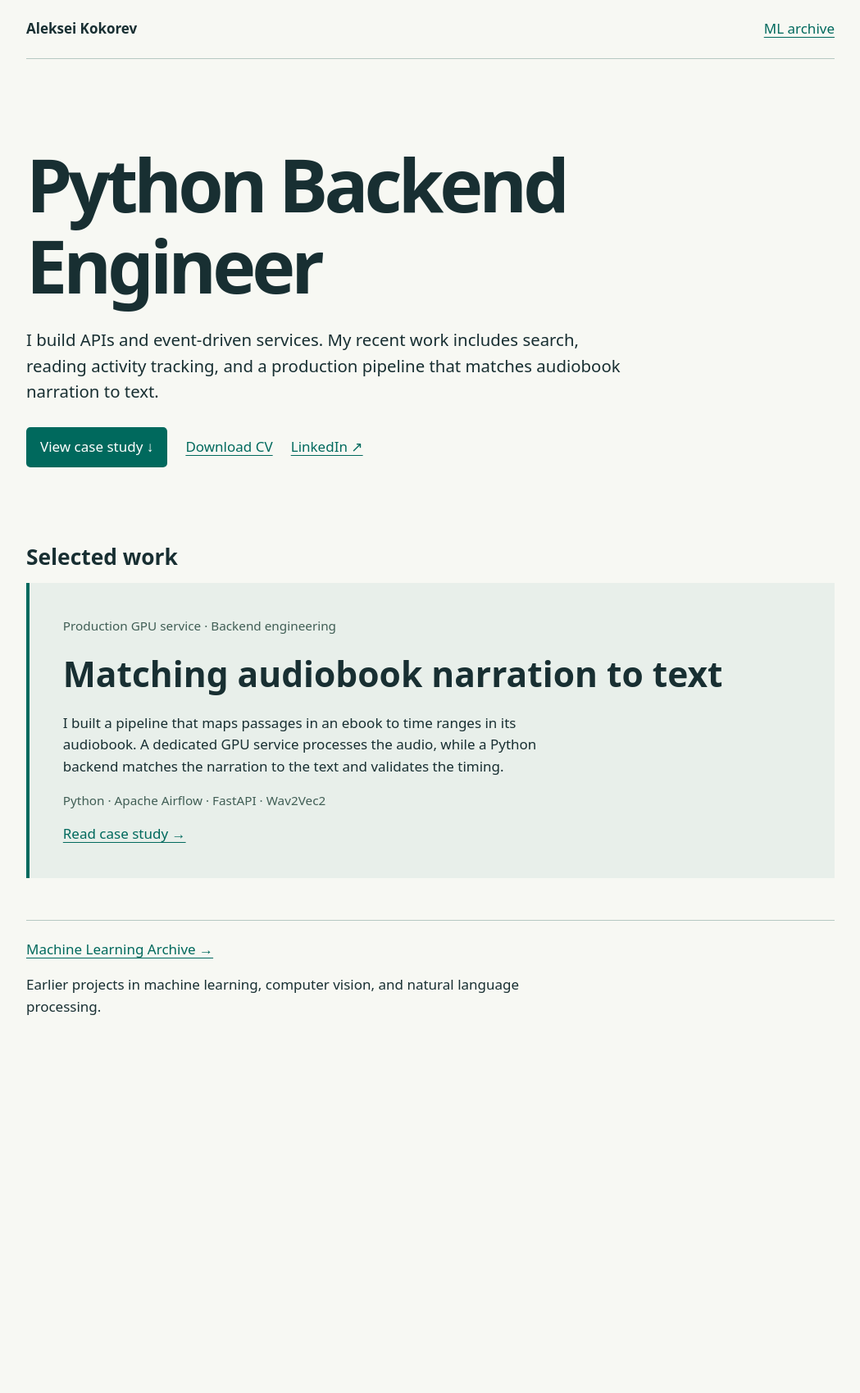
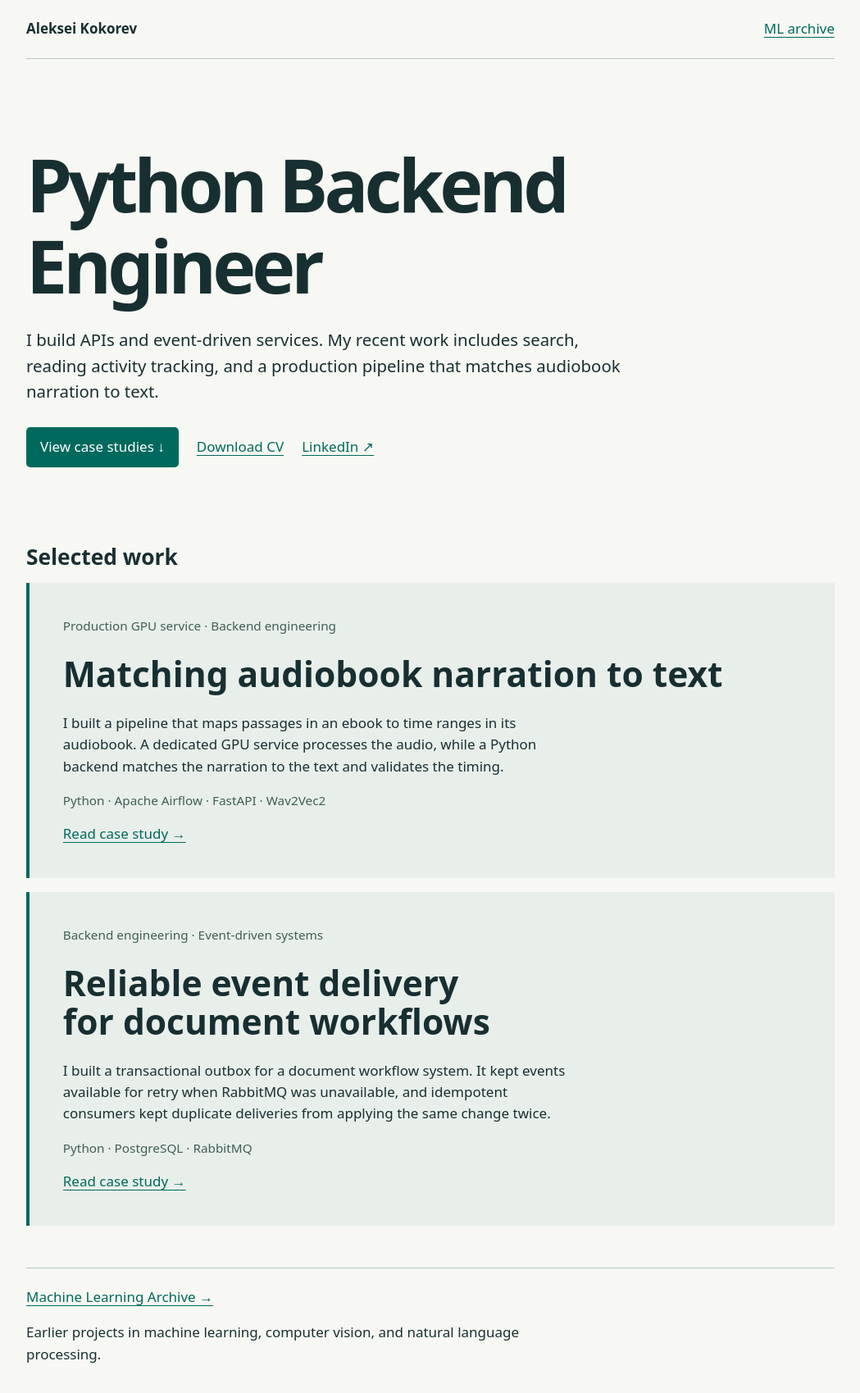
Before and after one commit to alex-coch/alex-coch.github.io, a Jekyll site: the page index.html, which Jekyll copies as it is, in a window 1280 px wide. Shown: the whole page at 82% size, without its empty margins (115-1164 px from the left). Built offline with Jekyll 4.4.1, drawn with Linux system fonts in a browser that asks for light colours; before the commit the page ends 1275 px from its top, so only the background shows below that.

Commit message:
Publish transactional outbox case study and fix audio diagram spacing

```diff
--- a/assets/portfolio.css
+++ b/assets/portfolio.css
@@ -20,3 +20,4 @@ article {background:#e8efea;border-left:4px solid var(--accent);padding:clamp(1.
 .pipeline .edge {padding:.55rem 1rem;color:#405e55;font-size:.9rem}
 footer {margin:3rem 0 2rem;border-top:1px solid var(--line);padding-top:1.3rem}
 @media(prefers-reduced-motion:no-preference){html{scroll-behavior:smooth}}
+#work article + article {margin-top:1rem}
--- a/index.html
+++ b/index.html
@@ -3,8 +3,15 @@
 <body><main>
 <header><a class="name" href="/">Aleksei Kokorev</a><a href="/learning/ml/">ML archive</a></header>
 <section class="hero"><h1>Python Backend<br>Engineer</h1><p>I build APIs and event-driven services. My recent work includes search, reading activity tracking, and a production pipeline that matches audiobook narration to text.</p>
-<nav><a class="primary" href="#work">View case study ↓</a><a href="/assets/Aleksei_Kokorev_Python_Backend_CV.pdf" download>Download CV</a><a href="https://www.linkedin.com/in/alexcoch/">LinkedIn ↗</a></nav></section>
-<section id="work"><h2>Selected work</h2><article><div class="meta">Production GPU service · Backend engineering</div><h3><a href="/projects/audiobook-alignment/">Matching audiobook narration to text</a></h3><p>I built a pipeline that maps passages in an ebook to time ranges in its audiobook. A dedicated GPU service processes the audio, while a Python backend matches the narration to the text and validates the timing.</p><p class="meta">Python · Apache Airflow · FastAPI · Wav2Vec2</p><a href="/projects/audiobook-alignment/">Read case study →</a></article></section>
+<nav><a class="primary" href="#work">View case studies ↓</a><a href="/assets/Aleksei_Kokorev_Python_Backend_CV.pdf" download>Download CV</a><a href="https://www.linkedin.com/in/alexcoch/">LinkedIn ↗</a></nav></section>
+<section id="work"><h2>Selected work</h2><article><div class="meta">Production GPU service · Backend engineering</div><h3><a href="/projects/audiobook-alignment/">Matching audiobook narration to text</a></h3><p>I built a pipeline that maps passages in an ebook to time ranges in its audiobook. A dedicated GPU service processes the audio, while a Python backend matches the narration to the text and validates the timing.</p><p class="meta">Python · Apache Airflow · FastAPI · Wav2Vec2</p><a href="/projects/audiobook-alignment/">Read case study →</a></article>
+<article>
+  <div class="meta">Backend engineering · Event-driven systems</div>
+  <h3><a href="/projects/transactional-outbox/">Reliable event delivery for document workflows</a></h3>
+  <p>I built a transactional outbox for a document workflow system. It kept events available for retry when RabbitMQ was unavailable, and idempotent consumers kept duplicate deliveries from applying the same change twice.</p>
+  <p class="meta">Python · PostgreSQL · RabbitMQ</p>
+  <a href="/projects/transactional-outbox/">Read case study →</a>
+</article></section>
 <footer><a href="/learning/ml/">Machine Learning Archive →</a><p>Earlier projects in machine learning, computer vision, and natural language processing.</p></footer></main>
 <script>
 const archiveAnchors = ['machinelearning','boston','donors','segments','smartcab','digit','message','sentiment'];
--- a/projects/audiobook-alignment/index.html
+++ b/projects/audiobook-alignment/index.html
@@ -11,11 +11,11 @@
 <p>The GPU service has a narrow contract. It receives one audio window, runs Wav2Vec2, and returns a score for each possible speech token at each time step. The processor uses those scores to align the book text with the recording and place each match on the original audiobook timeline.</p>
 <figure class="pipeline">
   <figcaption>From audiobook recording to synchronization map</figcaption>
-  <div class="node"><strong>Python processor · Airflow</strong><span>Prepare overlapping audio windows with FFmpeg.</span></div>
+  <div class="node"><strong>Python processor · Airflow</strong> <span>Prepare overlapping audio windows with FFmpeg.</span></div>
   <div class="edge">↓ One audio window per request</div>
-  <div class="node gpu"><strong>GPU service · FastAPI + Wav2Vec2</strong><span>Run inference on the audio window.</span></div>
+  <div class="node gpu"><strong>GPU service · FastAPI + Wav2Vec2</strong> <span>Run inference on the audio window.</span></div>
   <div class="edge">↓ Frame-level token scores and timing metadata</div>
-  <div class="node"><strong>Python processor + ebook text</strong><span>Match the scores to passages, recover source timestamps, and validate the SMIL map.</span></div>
+  <div class="node"><strong>Python processor + ebook text</strong> <span>Match the scores to passages, recover source timestamps, and validate the SMIL map.</span></div>
   <div class="edge">↓ Validated map or failure details</div>
   <div class="node"><strong>Calling system</strong></div>
 </figure>
```
Also changed, not shown: other parts of index.html (+1 -1 lines), projects/transactional-outbox/index.html (added, +40 -0 lines).
